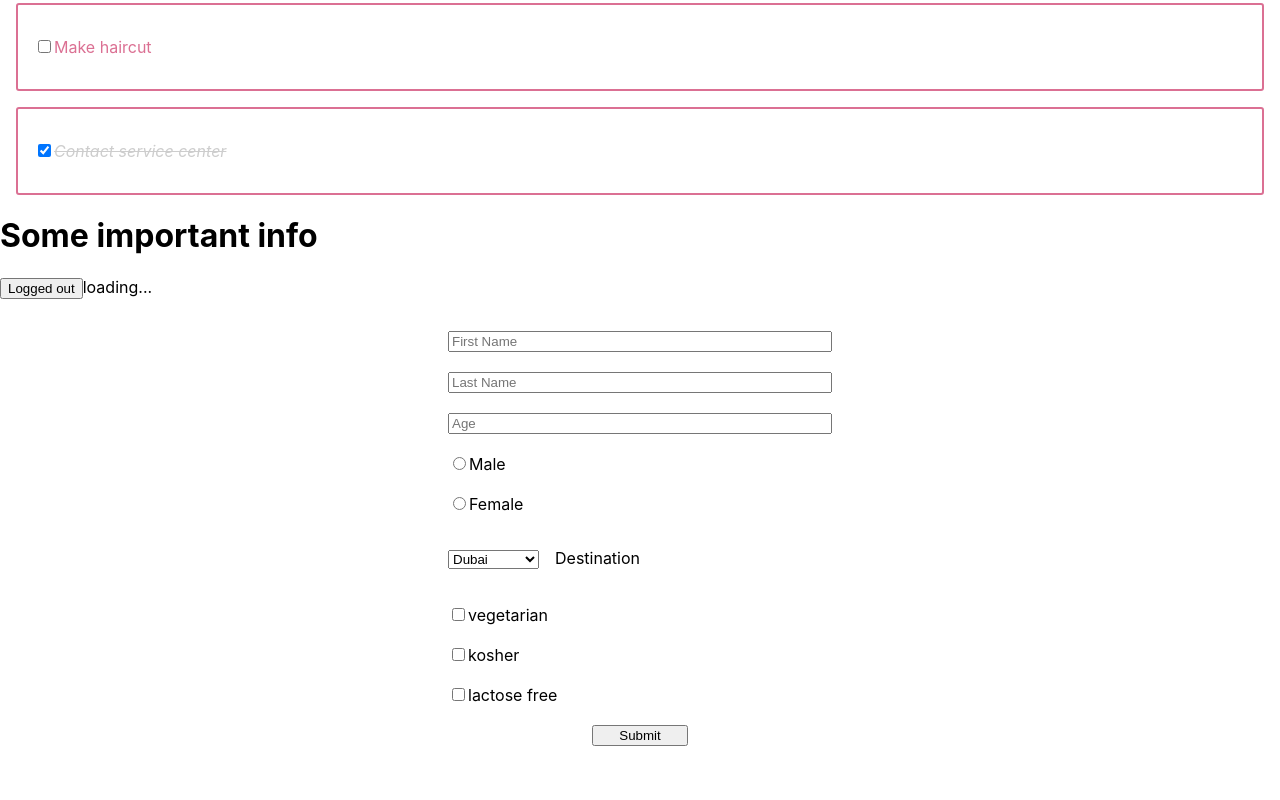
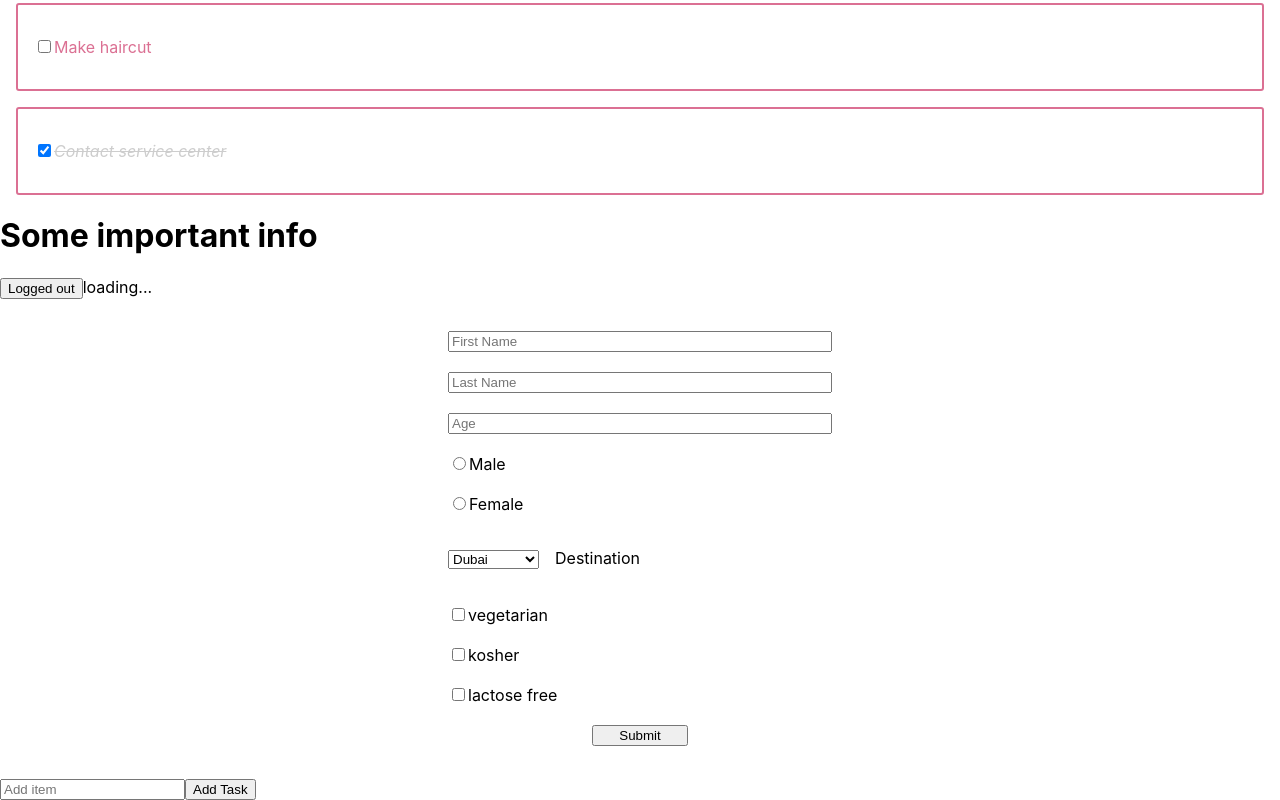
Before and after one commit to tkach90/reactLearnToDoList, a React (Create React App) app in the folder tkach-todo-list/: page / in a window 1280 px wide. Shown: the part 531-1331 px from the top of the page. Before the commit the page ends 1309 px from the top, so only its background shows below. Built offline with nearby package versions, Linux system fonts and the light colour scheme; no server answers; the HTML template or start-up script is replaced by a standard one.

Commit message:
start to implement todo with filter and two inputs

```diff
--- /dev/null
+++ b/tkach-todo-list/src/components/AddTodoItem.js
@@ -0,0 +1,23 @@
+import React, { Fragment } from 'react';
+
+function AddTodoItem(props) {
+        return (
+            <Fragment>
+                <form>
+                    <input
+                        type='text'
+                        placeholder="Add item"
+                        value={props.currentItem}
+                        onChange={props.handleFormAddItem}
+                    />
+                    <button
+                        type="submit"
+                        onSubmit={props.addItem}
+                    >
+                        Add Task
+                    </button>
+                </form>
+            </Fragment>
+        )
+}
+export default AddTodoItem;
--- /dev/null
+++ b/tkach-todo-list/src/components/AddTodoItemContainer.js
@@ -0,0 +1,41 @@
+import React, {PureComponent} from 'react';
+
+import AddTodoItem from './AddTodoItem';
+
+class AddTodoItemContainer extends PureComponent {
+    constructor () {
+        super();
+        this.state = {
+            items: [],
+            currentItem: {
+                text: '',
+                key: '',
+
+            }
+        };
+        this.handleFormAddItem = this.handleFormAddItem.bind(this);
+    }
+
+    handleFormAddItem(event) {
+        console.log('hello add item');
+
+    }
+
+    addItem = e => {
+        e.preventDefault();
+        console.log('yes you added');
+    }
+
+    //inputElement = React.createRef();
+
+    render() {
+        return (
+            <AddTodoItem
+                addItem={this.addItem}
+
+            />
+        )
+    }
+};
+
+export default AddTodoItemContainer;
--- a/tkach-todo-list/src/components/MainContent.js
+++ b/tkach-todo-list/src/components/MainContent.js
@@ -5,6 +5,7 @@ import todoData from './ToDoData';
 import FormContainer from './form/FormContainer';
 // import StateChanging from './statetraining';
 import Conditional from './Conditional';
+import AddTodoItemContainer from "./AddTodoItemContainer";
 
 class MainContent extends PureComponent {
     constructor () {
@@ -31,7 +32,6 @@ class MainContent extends PureComponent {
         fetch('https://swapi.co/api/starships/13/')
             .then(response => response.json())
             .then(data => {
-                console.log(data);
                 this.setState({
                     character: data,
                     loading: false,
@@ -91,6 +91,13 @@ class MainContent extends PureComponent {
                     </Fragment>
 
                     <FormContainer/>
+
+                    <AddTodoItemContainer
+                        addItem={this.addItem}
+                        inputElement = {this.inputElement}
+                        handleFormAddItem = {this.handleFormAddItem}
+                        currentItem={this.state.currentItem}
+                    />
                 </main>
             </Fragment>
         )
```
